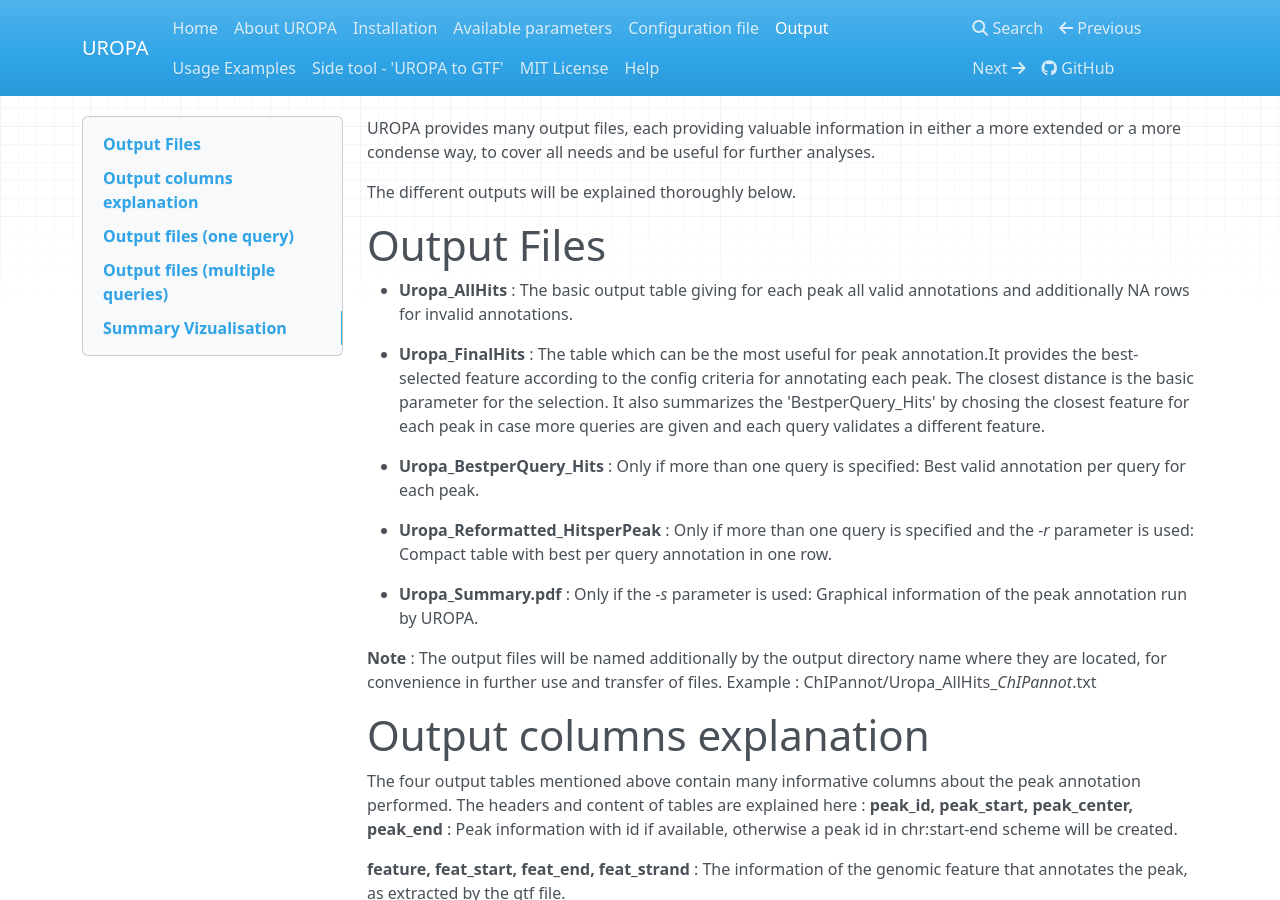
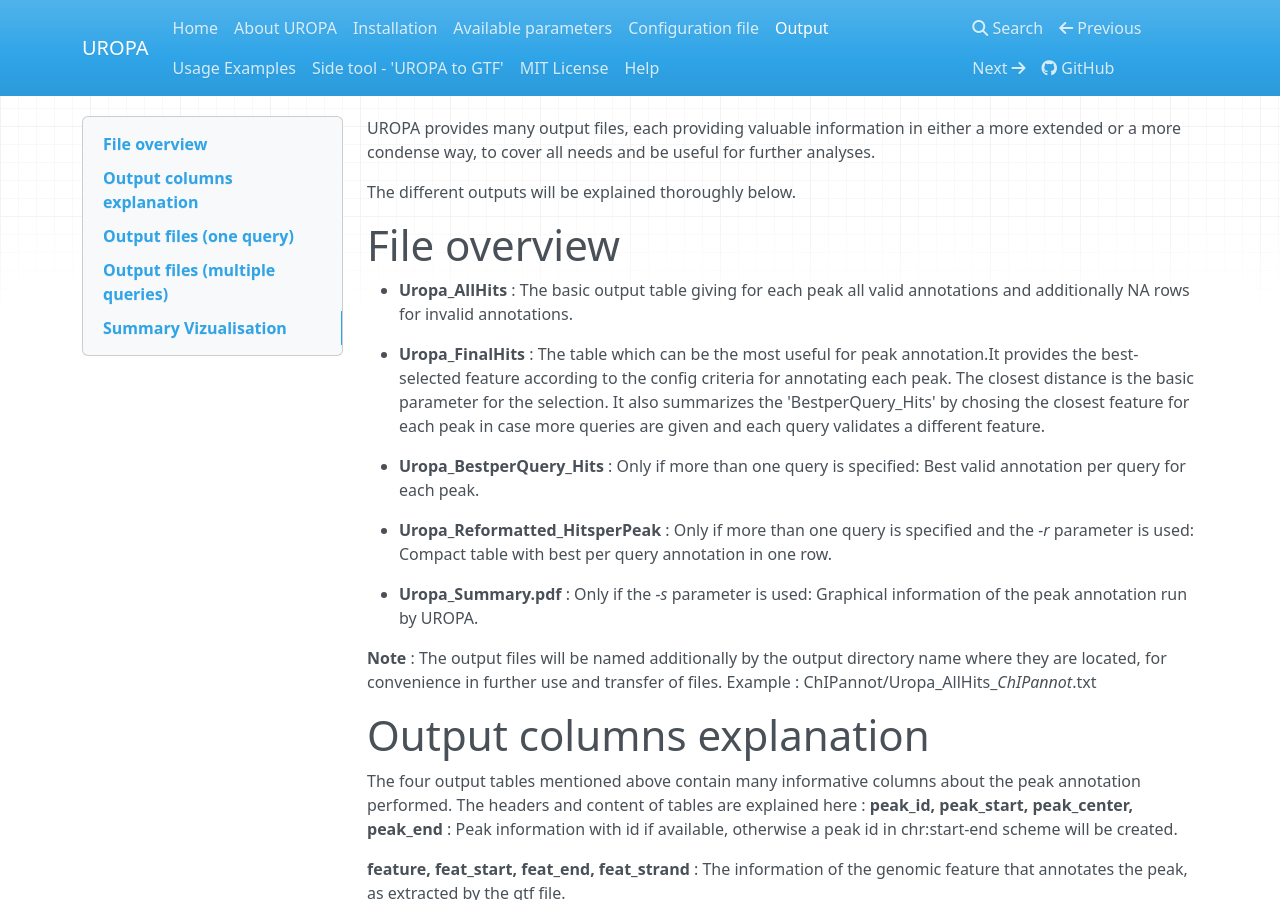
Before and after one commit to loosolab/UROPA, an MkDocs documentation site: the page built from docs/output.md, in a window 1280 px wide and 900 px high. Built offline with MkDocs 1.6.1, drawn with Linux system fonts in a browser that asks for light colours; nearby versions of some CDN libraries; old or Windows-style settings are respelled for this version of MkDocs.

Commit message:
better readable json format

````diff
--- a/docs/output.md
+++ b/docs/output.md
@@ -2,7 +2,7 @@ UROPA provides many output files, each providing valuable information in either
 
 The different outputs will be explained thoroughly below.
 
-#Output Files
+# File overview
 * **Uropa_AllHits**  : The basic output table giving for each peak all valid annotations and additionally NA rows for invalid annotations.
 
 * **Uropa_FinalHits** : The table which can be the most useful for peak annotation.It provides the best-selected feature according to the config criteria for annotating each peak. The closest distance is the basic parameter for the selection. It also summarizes the 'BestperQuery_Hits' by chosing the closest feature for each peak in case more queries are given and each query validates a different feature.
@@ -48,8 +48,9 @@ With a configuration as followed, a cut out of the AllHits would look as in Tabl
 ```json
 {
 "queries":[
-		{"feature":"gene", "distance":10000, "feature.anchor":"start", "internals":"True", "filter.attribute":"gene_type",
-		"attribute.value":"protein_coding","show.attributes":["gene_name","gene_type"]}],
+		{"feature":"gene", "distance":10000, "feature.anchor":"start", "internals":"True",
+			"filter.attribute":"gene_type", "attribute.value":"protein_coding",
+			"show.attributes":["gene_name","gene_type"]}],
  "priority" : "False",
  "gtf":"gencode.v19.annotation.gtf" ,
  "bed":"ENCFF001VFA.bed"
````
